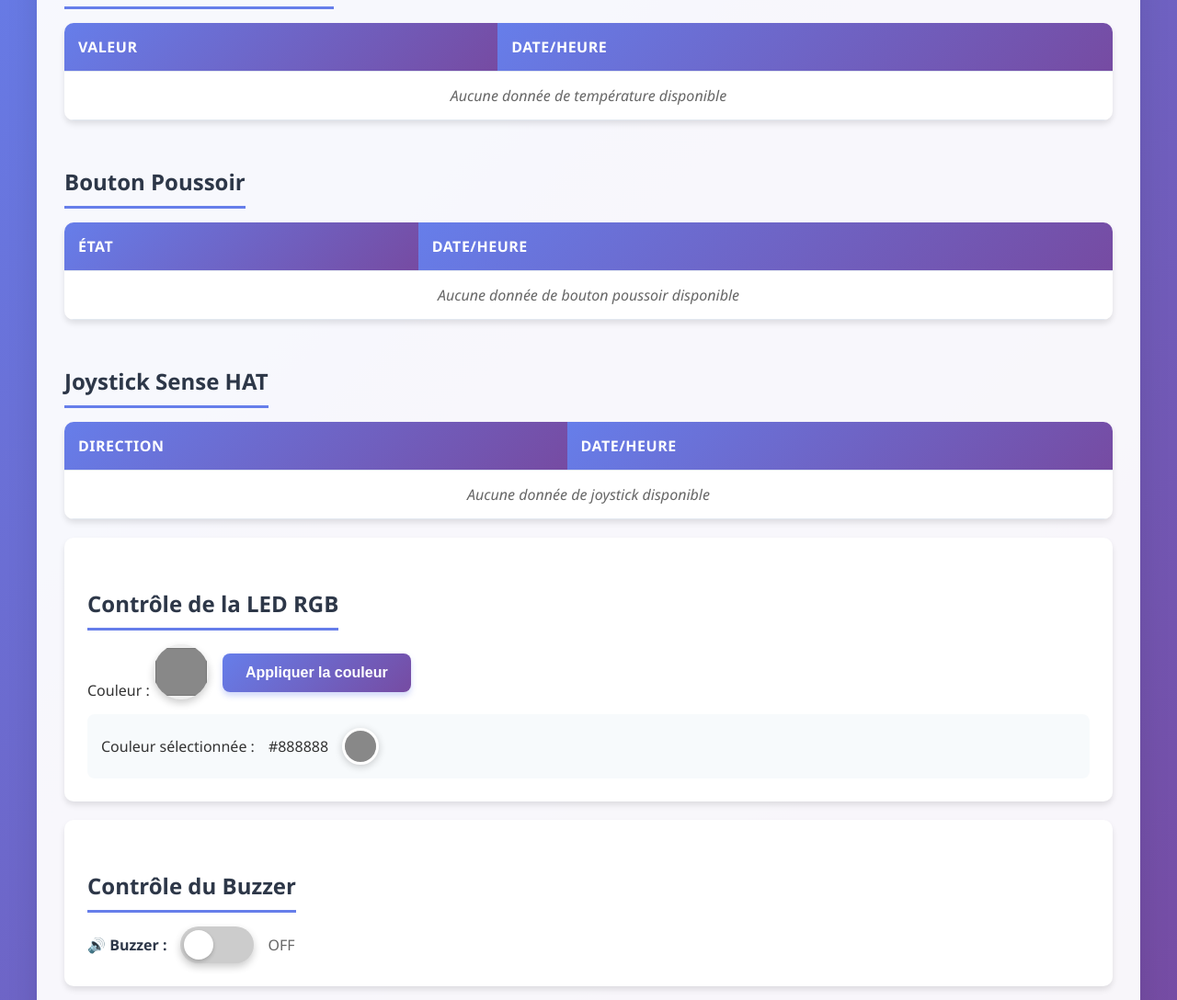
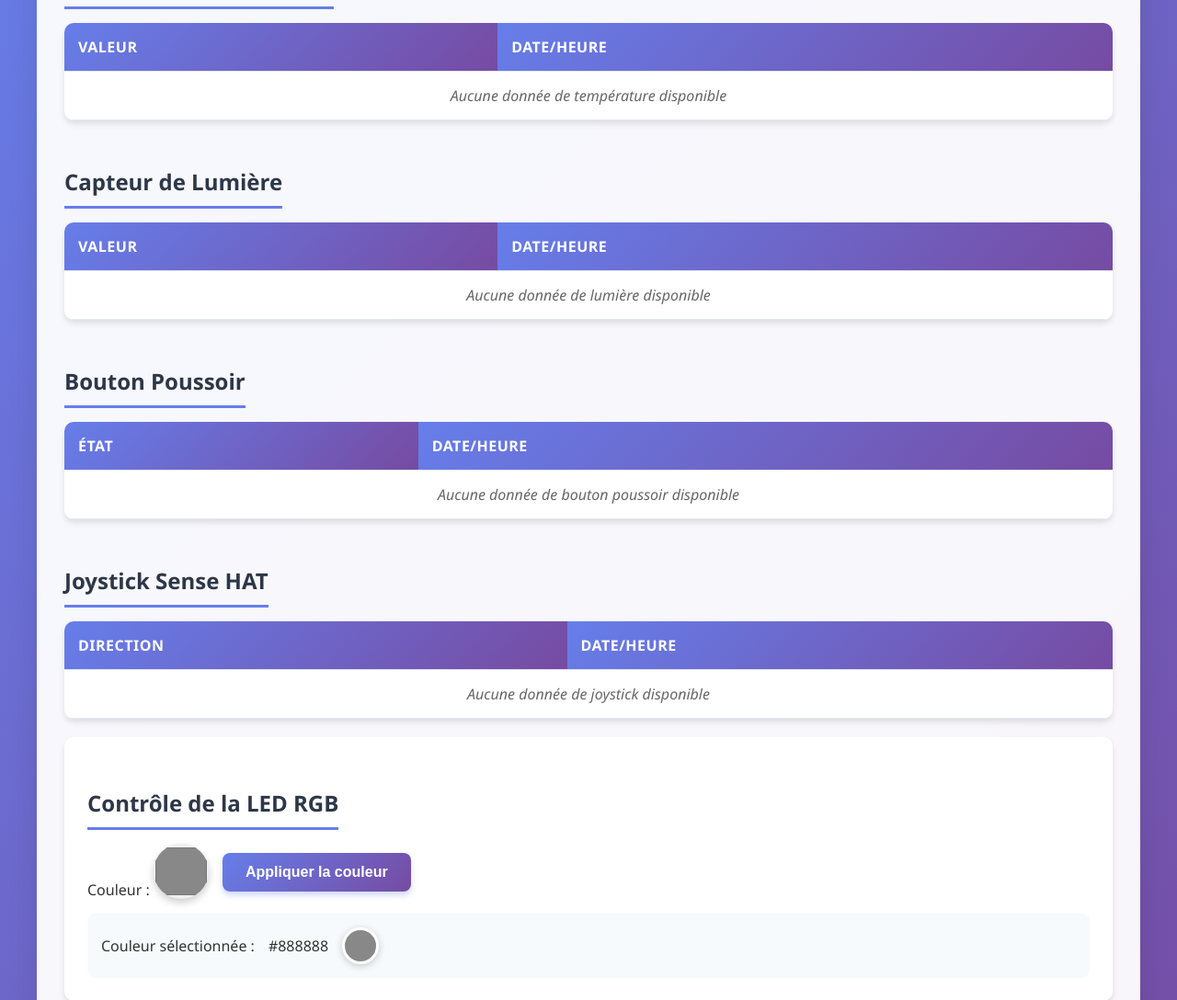
Before and after one commit to 2026-I2-ISSG-Internet-of-Things-1/Website, a Flask app: template templates/index.html in a window 1280 px wide. Shown: the part 201-1289 px from the top of the page at 92% size. Run offline with Flask 3, Linux system fonts and the light colour scheme; the template is opened without the code that fills it: most values are stand-ins (such as "Sample title", 1, 10 or a date in 2020).

Commit message:
feat: lumiere

```diff
--- a/templates/index.html
+++ b/templates/index.html
@@ -307,6 +307,30 @@
             </tbody>
         </table>
 
+        <h2>Capteur de Lumière</h2>
+        <table>
+            <thead>
+                <tr><th>Valeur</th><th>Date/Heure</th></tr>
+            </thead>
+            <tbody>
+                {% for capteur in capteurs %}
+                    {% if capteur.type == 'light' %}
+                <tr>
+                    <td class="sensor-value">{{ capteur.valeur_affichee }}</td>
+                    <td>{{ capteur.date.strftime('%H:%M:%S - %d/%m/%Y') if capteur.date else 'N/A' }}</td>
+                </tr>
+                    {% endif %}
+                {% endfor %}
+                {% if not capteurs or not capteurs|selectattr('type', 'equalto', 'light')|list %}
+                <tr>
+                    <td colspan="2" style="text-align: center; color: #666; font-style: italic;">
+                        Aucune donnée de lumière disponible
+                    </td>
+                </tr>
+                {% endif %}
+            </tbody>
+        </table>
+
         <h2>Bouton Poussoir</h2>
         <table>
             <thead>
```
